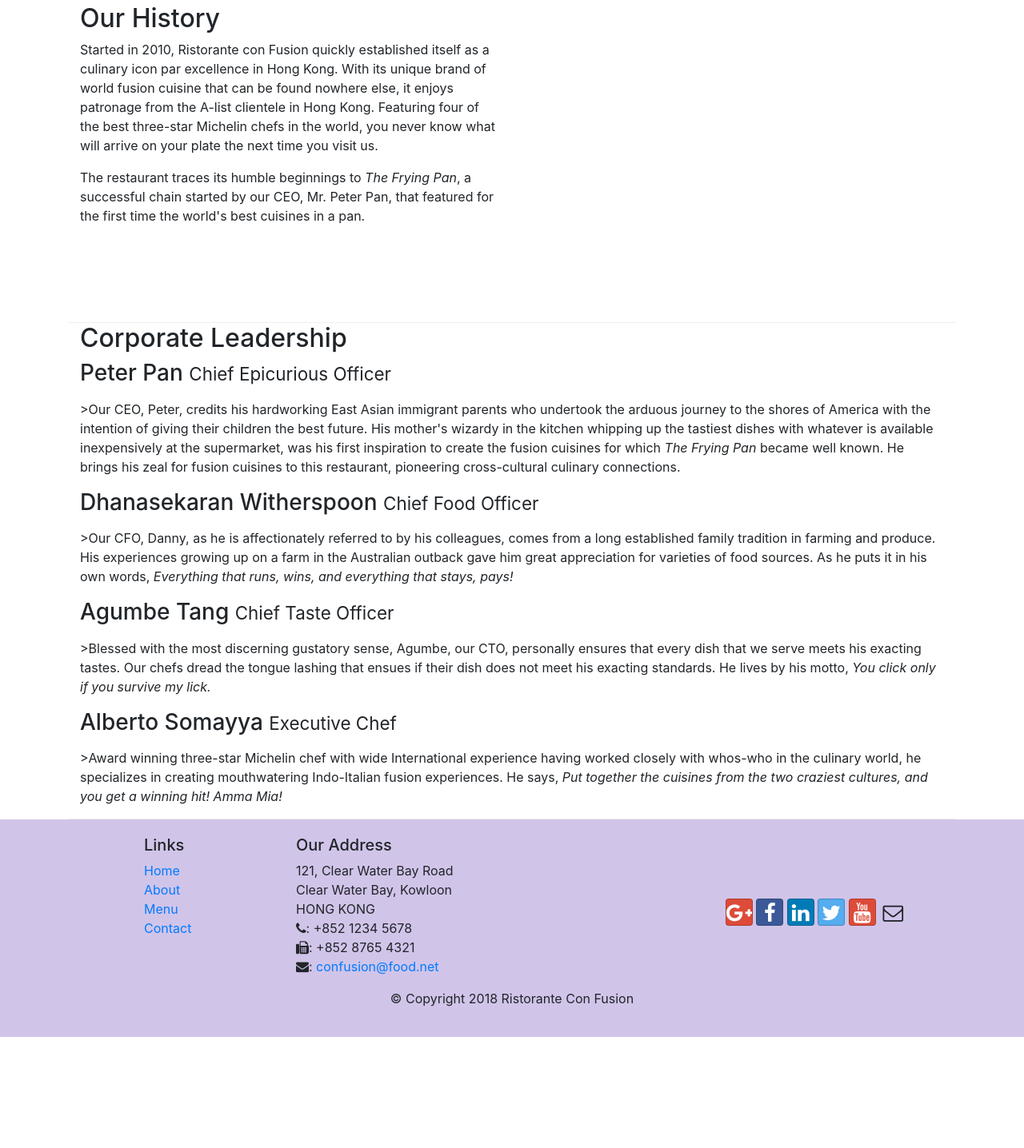
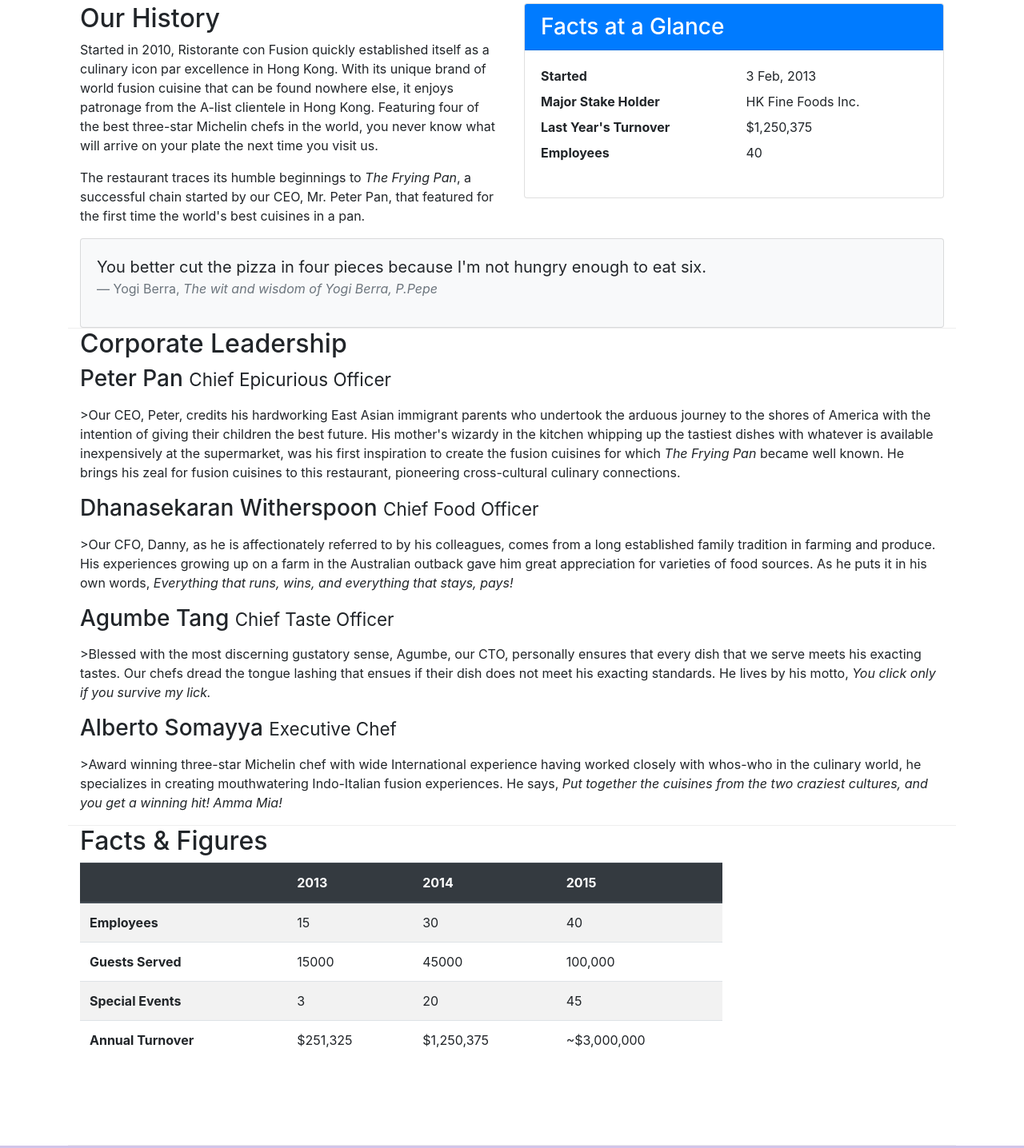
Before and after one commit to nmoragane/Bootstrap, a website: page aboutus.html in a window 1280 px wide. Shown: the part 461-1897 px from the top of the page at 80% size. Before the commit the page ends 1758 px from the top, so only its background shows below. Drawn offline with nearby package versions, Linux system fonts and the light colour scheme.

Commit message:
tables and cards

```diff
--- a/aboutus.html
+++ b/aboutus.html
@@ -68,7 +68,32 @@
                 <p>Started in 2010, Ristorante con Fusion quickly established itself as a culinary icon par excellence in Hong Kong. With its unique brand of world fusion cuisine that can be found nowhere else, it enjoys patronage from the A-list clientele in Hong Kong.  Featuring four of the best three-star Michelin chefs in the world, you never know what will arrive on your plate the next time you visit us.</p>
                 <p>The restaurant traces its humble beginnings to <em>The Frying Pan</em>, a successful chain started by our CEO, Mr. Peter Pan, that featured for the first time the world's best cuisines in a pan.</p>
             </div>
-            <div class="col-sm-4">
+            <div class="col-sm">
+                <div class="card">
+                    <h3 class="card-header bg-primary text-white">Facts at a Glance</h3>
+                    <div class="card-body">
+                        <dl class="row">
+                            <dt class="col-6">Started</dt>
+                            <dd class="col-6">3 Feb, 2013</dd>
+                            <dt class="col-6">Major Stake Holder</dt>
+                            <dd class="col-6">HK Fine Foods Inc.</dd>
+                            <dt class="col-6">Last Year's Turnover</dt>
+                            <dd class="col-6">$1,250,375</dd>
+                            <dt class="col-6">Employees</dt>
+                            <dd class="col-6">40</dd>
+                        </dl>
+                    </div>
+                </div>
+            </div>
+            <div class="col-12">
+                <div class="card card-body bg-light">
+                    <blockquote class="blockquote">
+                        <p class="mb-0">You better cut the pizza in four pieces because I'm not hungry enough to eat six.</p>
+                        <footer class="blockquote-footer">Yogi Berra,
+                            <cite title="Source Title"> The wit and wisdom of Yogi Berra, P.Pepe</cite>
+                        </footer>
+                    </blockquote>
+                </div>
             </div>
         </div>
 
@@ -85,6 +110,50 @@
                 <h3>Alberto Somayya <small>Executive Chef</small></h3>
                 <p class="d-none d-sm-block"></p>>Award winning three-star Michelin chef with wide International experience having worked closely with whos-who in the culinary world, he specializes in creating mouthwatering Indo-Italian fusion experiences. He says, <em>Put together the cuisines from the two craziest cultures, and you get a winning hit! Amma Mia!</em></p>
             </div>
+       </div>
+       <div class="row row-content">
+           <div class="col-12 col-sm-9">
+               <h2>Facts &amp; Figures</h2>
+               <div class="table-responsive">
+                <table class="table table-striped">
+                    <thead class="thead-dark">
+                        <tr>
+                            <th>&nbsp;</th>
+                            <th>2013</th>
+                            <th>2014</th>
+                            <th>2015</th>
+                        </tr>
+                    </thead>
+                    <tbody>
+                        <tr>
+                            <th>Employees</th>
+                            <td>15</td>
+                            <td>30</td>
+                            <td>40</td>
+                        </tr>
+                        <tr>
+                            <th>Guests Served</th>
+                            <td>15000</td>
+                            <td>45000</td>
+                            <td>100,000</td>
+                        </tr>
+                        <tr>
+                            <th>Special Events</th>
+                            <td>3</td>
+                            <td>20</td>
+                            <td>45</td>
+                        </tr>
+                        <tr>
+                            <th>Annual Turnover</th>
+                            <td>$251,325</td>
+                            <td>$1,250,375</td>
+                            <td>~$3,000,000</td>
+                        </tr>
+                    </tbody>
+                </table>
+            </div>
+           </div>
+           <div class="col-12 col-sm-3"></div>
        </div>
 
     </div>
```
